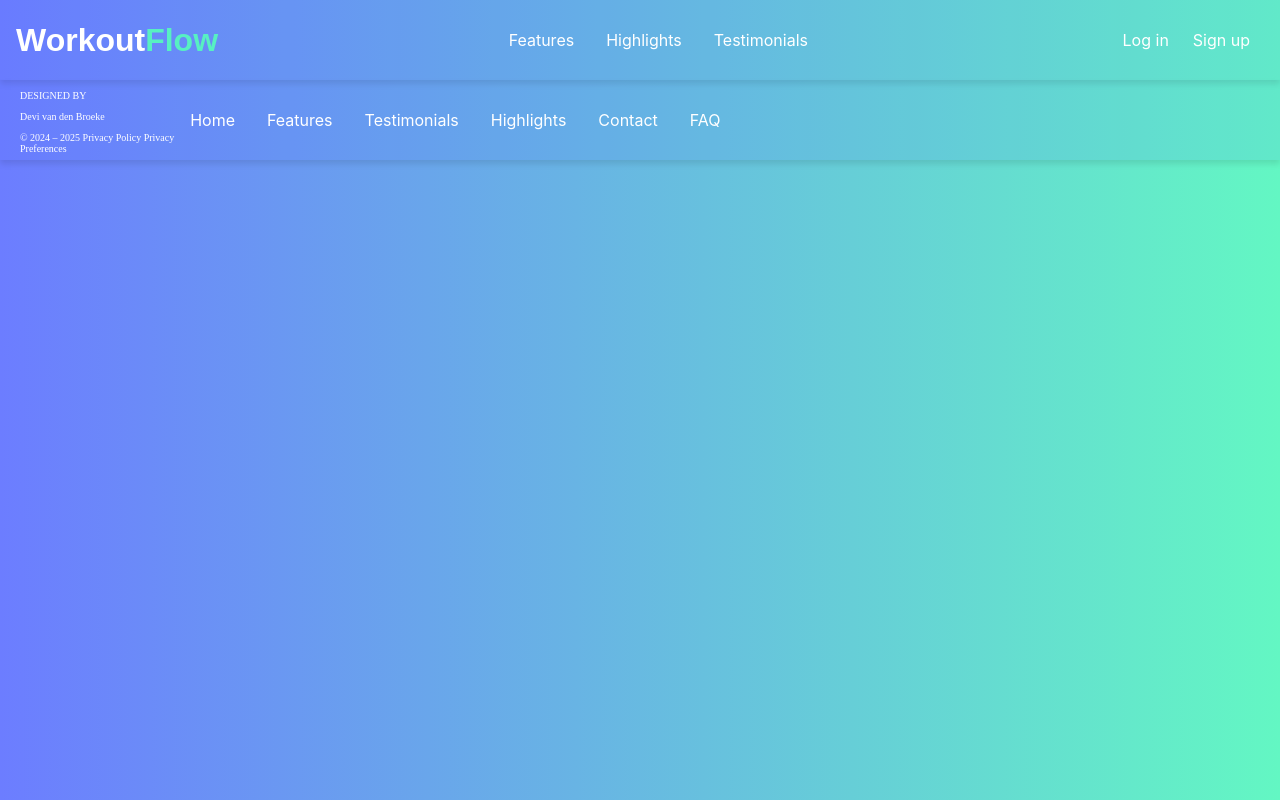
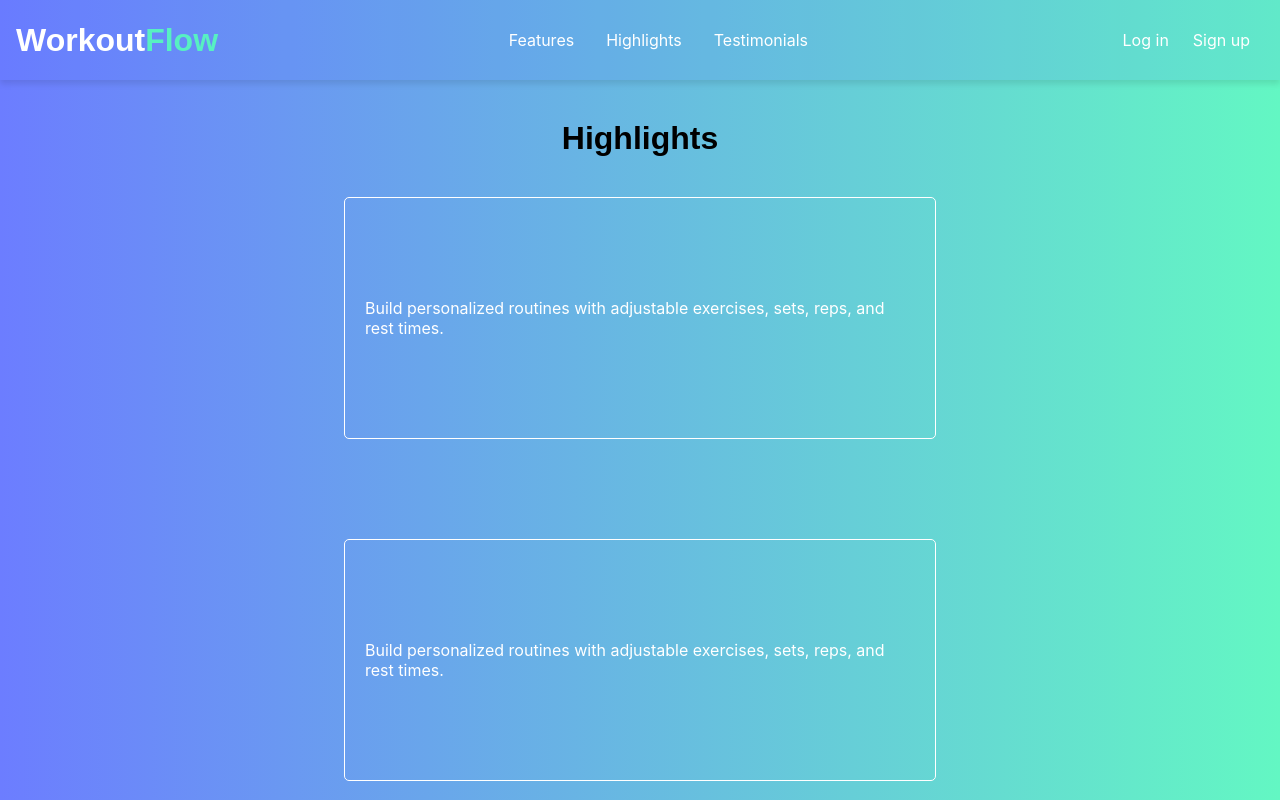
Before and after one commit to Devivdb/workout-builder, a React (Vite) app: page /highlights in a window 1280 px wide. Shown: the top 800 px of the page. Built offline with nearby package versions, Linux system fonts and the light colour scheme.

Commit message:
Verdere uitwerking van de Highlights-pagina

```diff
--- a/src/pages/highlights/Highlights.css
+++ b/src/pages/highlights/Highlights.css
@@ -1,3 +1,37 @@
 .highlights-background {
     background-image: linear-gradient(to right, rgb(108, 125, 255), rgb(99, 247, 195));
 }
+
+.outer-container-wrapper-highlights {
+    font-family: montserrat, sans-serif;
+    display: flex;
+    flex-direction: column;
+    align-items: center;
+}
+
+.outer-container-wrapper-highlights h1 {
+    margin: 40px;
+}
+
+.inner-container-wrapper-highlights {
+    display: flex;
+    flex-direction: row;
+    flex-wrap: wrap;
+    justify-content: center;
+    gap: 100px;
+    margin-bottom: 50px;
+}
+
+.highlight {
+    display: flex;
+    flex-direction: column;
+    justify-content: center;
+    flex-basis: auto;
+    height: 200px;
+    width: 550px;
+    color: white;
+    border: solid white 1px;
+    border-radius: 5px;
+    padding: 20px;
+    font-family: Inter, sans-serif;
+}
--- a/src/pages/highlights/Highlights.jsx
+++ b/src/pages/highlights/Highlights.jsx
@@ -7,7 +7,23 @@ function Highlights(){
 
     return (
         <>
-
+            <div className="outer-container-wrapper-highlights">
+                <h1>Highlights</h1>
+                <div className="inner-container-wrapper-highlights">
+                    <div className="highlight">
+                        <p>Build personalized routines with adjustable exercises, sets, reps, and rest times.</p>
+                    </div>
+                    <div className="highlight">
+                        <p>Build personalized routines with adjustable exercises, sets, reps, and rest times.</p>
+                    </div>
+                    <div className="highlight">
+                        <p>Build personalized routines with adjustable exercises, sets, reps, and rest times.</p>
+                    </div>
+                    <div className="highlight">
+                        <p>Build personalized routines with adjustable exercises, sets, reps, and rest times.</p>
+                    </div>
+                </div>
+            </div>
         </>
     );
 }
```
